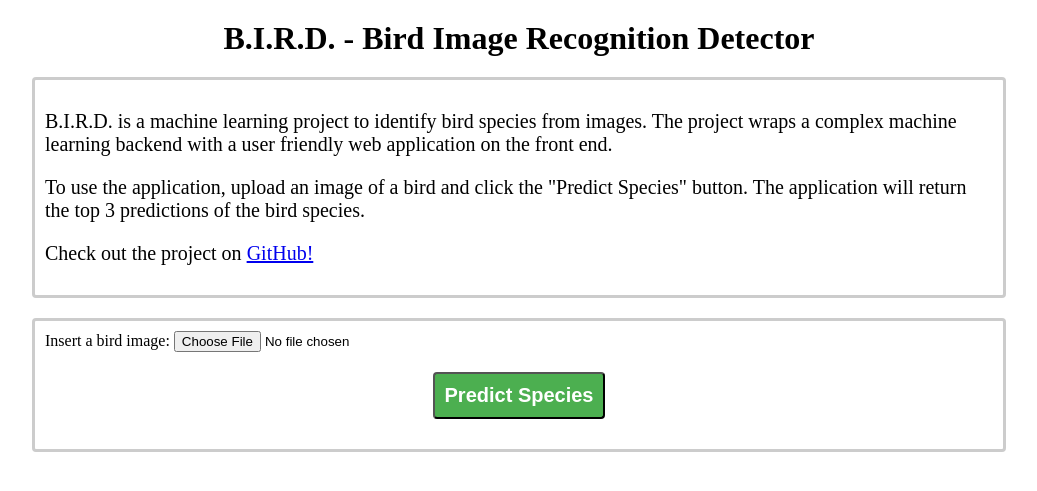
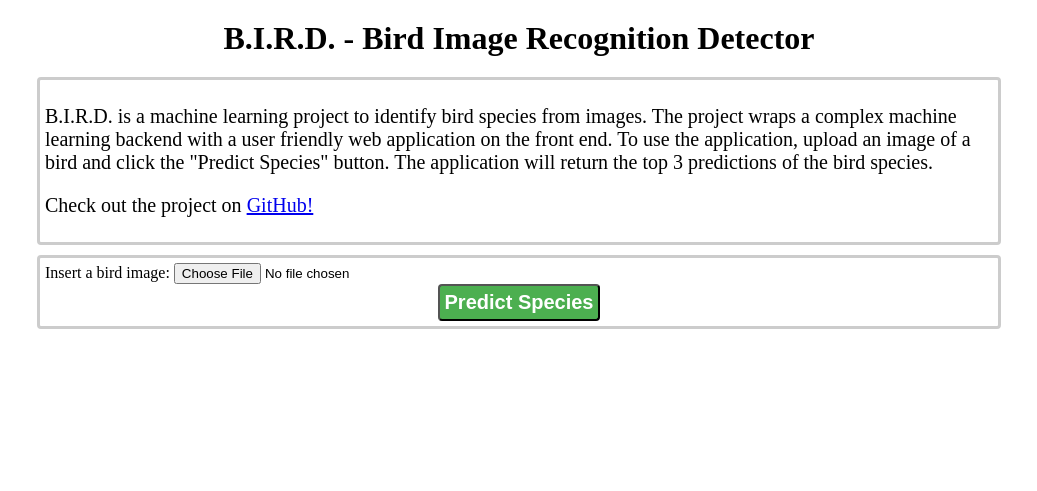
Before and after one commit to jed-richards/bird-image-recognition-detector, a Flask app: page /main/ in a window 1280 px wide. Shown: the top 491 px of the page, without its empty margins (121-1158 px from the left). Run offline with Flask 3, Linux system fonts and the light colour scheme; parts of the project's set-up code (start-up, migrations or seed data) failed here and were passed over.

Commit message:
resize html

```diff
--- a/bird/static/css/index.css
+++ b/bird/static/css/index.css
@@ -6,22 +6,20 @@ h1#title {
 
 div#description-div {
     width: 75%;
-    margin-top: 20px;
-    margin-bottom: 20px;
+    margin-top: 10px;
+    margin-bottom: 10px;
     margin-left: auto;
     margin-right: auto;
     border: 3px solid #ccc;
-    padding: 10px;
+    padding: 5px;
     border-radius: 4px;
 }
 
 #predict-button {
-    margin-top: 20px;
-    margin-bottom: 20px;
     margin-left: auto;
     margin-right: auto;
     display: block;
-    padding: 10px;
+    padding: 5px;
     border-radius: 4px;
     background-color: #4CAF50;
     color: white;
@@ -32,46 +30,49 @@ div#description-div {
 
 div#form-div {
     width: 75%;
-    margin-top: 20px;
-    margin-bottom: 20px;
+    margin-top: 10px;
+    margin-bottom: 10px;
     margin-left: auto;
     margin-right: auto;
     border: 3px solid #ccc;
-    padding: 10px;
+    padding: 5px;
     border-radius: 4px;
 }
 
 div#prediction-div {
     width: 75%;
-    margin-top: 20px;
-    margin-bottom: 20px;
+    margin-top: 10px;
+    margin-bottom: 10px;
     margin-left: auto;
     margin-right: auto;
     border: 3px solid #ccc;
     background-color: #ccc;
-    padding: 10px;
+    padding: 5px;
     border-radius: 4px;
 }
 
 div#user-image-div {
     padding: 5px;
-    border-radius: 4px;
+    border: 3px solid #black;
+    border-radius: 5px;
     background-color: dimgrey;
     text-align: center;
     color: white;
     width: fit-content;
     margin-right: auto;
     margin-left: auto;
-    margin-top: 20px;
+    margin-top: 5px;
 }
 
 div#top-three-div {
-    margin: 10px;
     border: 3px solid #ccc;
     border-radius: 5px;
     background-color: #ccc;
     display: flex;
     flex-wrap: wrap;
+    margin-top: 2px;
+    margin-left: 5px;
+    margin-right: 5px;
 }
 
 div.predicted-image-div {
@@ -86,14 +87,14 @@ div.predicted-image-div {
 }
 
 .predicted-image-div p {
-    font-size: 18px;
+    font-size: 16px;
     margin: auto;
 }
 
 h3 {
     text-align: center;
-    margin-top: 10px;
-    margin-bottom: 10px;
+    margin-top: 5px;
+    margin-bottom: 5px;
 }
 
 p {
--- a/bird/templates/index.html
+++ b/bird/templates/index.html
@@ -13,10 +13,8 @@
                 <p id="description">
                     B.I.R.D. is a machine learning project to identify bird species
                     from images. The project wraps a complex machine learning backend
-                    with a user friendly web application on the front end.
-                </p>
-                <p id="instructions">
-                    To use the application, upload an image of a bird and click the
+                    with a user friendly web application on the front end. To use
+                    the application, upload an image of a bird and click the
                     "Predict Species" button. The application will return the top 3
                     predictions of the bird species.
                 </p>
```
